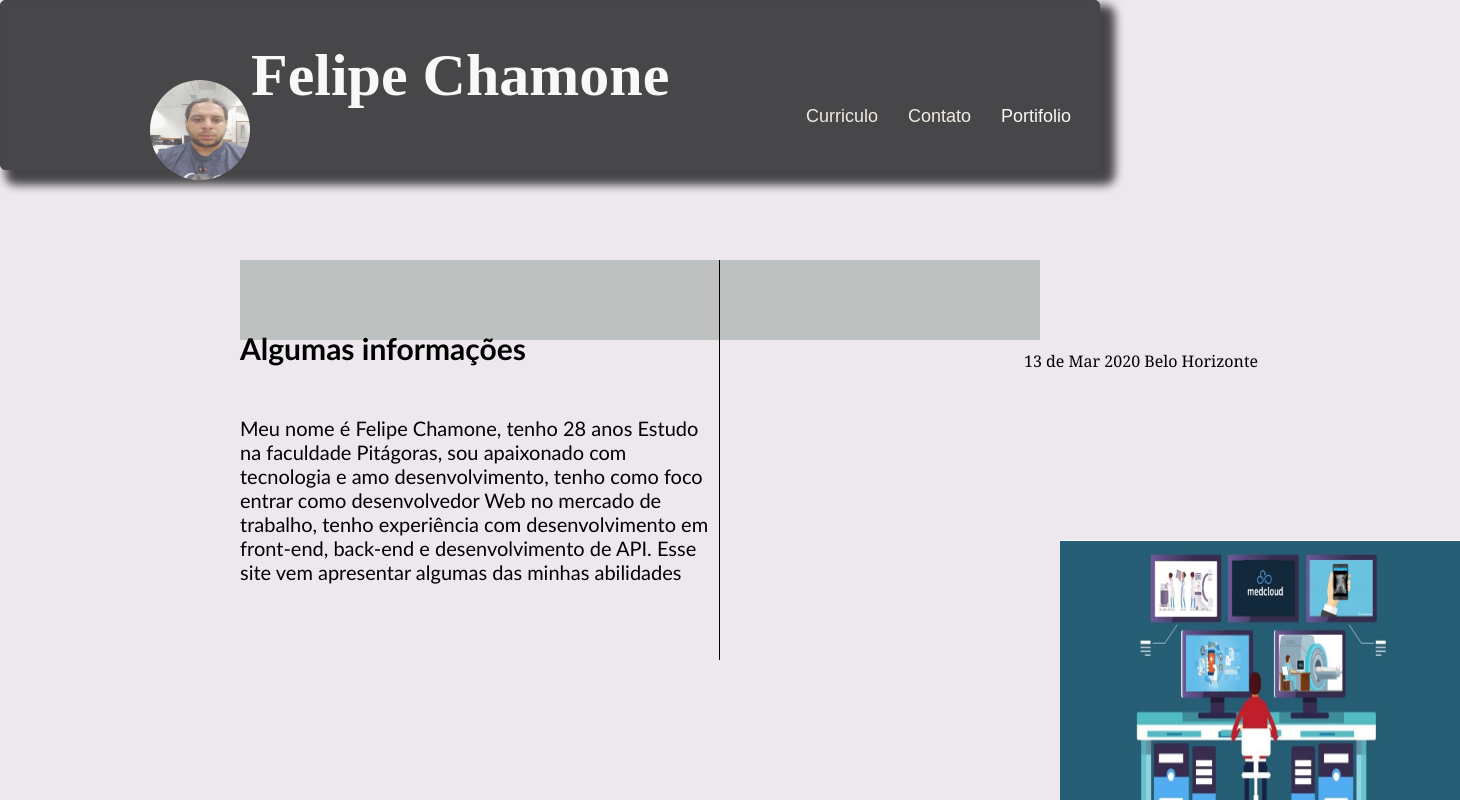
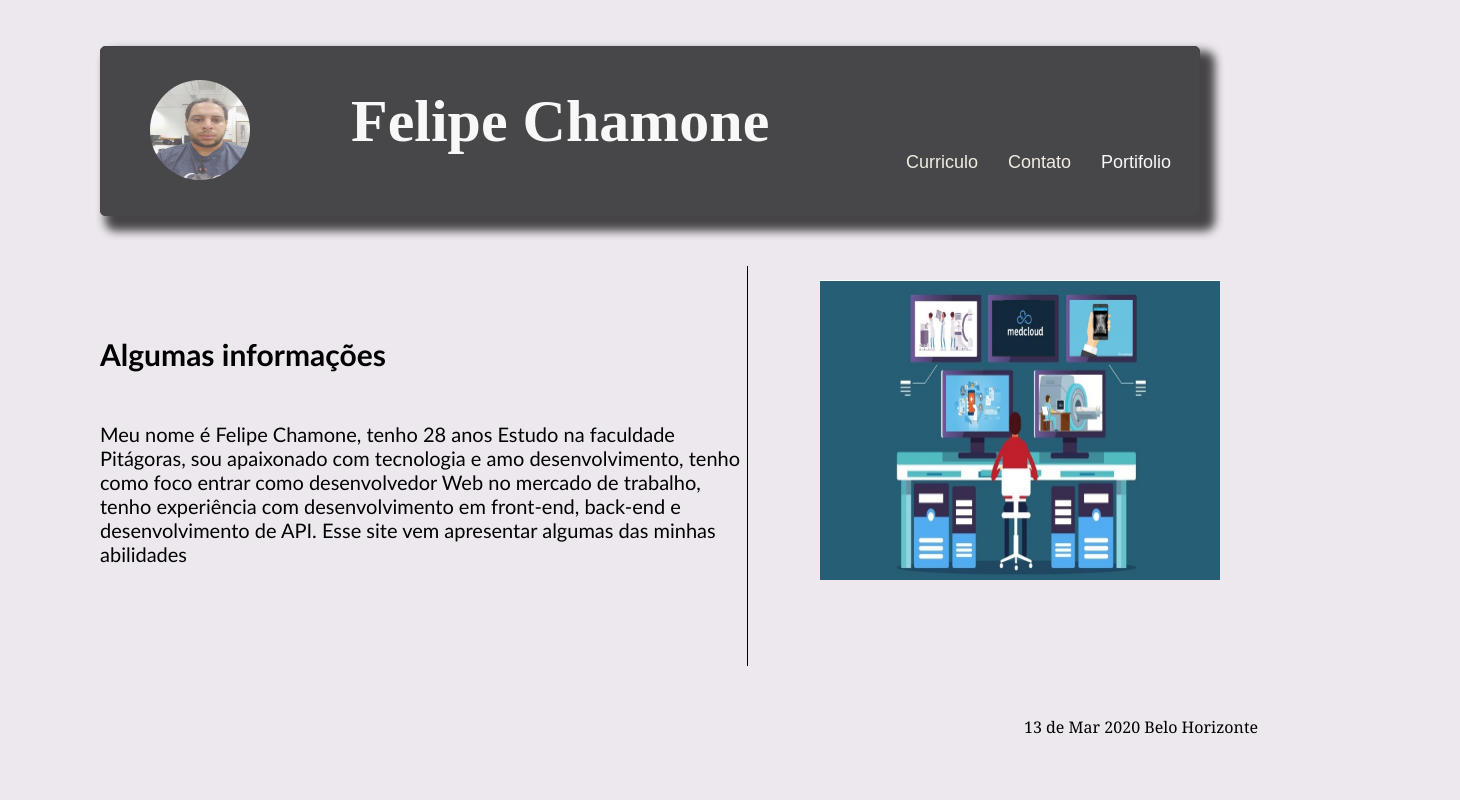
Before and after one commit to chamone8/Curriculo, a React (Create React App) app: page / in a window 1280 px wide. Shown: the top 800 px of the page, 1460 px wide, since content can reach past the window. Built offline with nearby package versions, Linux system fonts and the light colour scheme.

Commit message:
Projeto finalizado

```diff
--- a/src/Paginas/Contato/index.js
+++ b/src/Paginas/Contato/index.js
@@ -1,6 +1,6 @@
 import React from 'react';
 import manutencao from '../../temp/manutencao4.jpg';
-import './styleContato.css';
+// import './styleContato.css';
 
 function Contato() {
     return (
--- a/src/Paginas/principal/style.css
+++ b/src/Paginas/principal/style.css
@@ -107,16 +107,14 @@
         font-family: Times New Roman;
     }
     .container{
-        width:100%;
+        width:60%;
         height: 400px;
+        border-right: solid 1px;
 
     }
 
     .minhasInformacoes{
-        width: 60%;
-        border-right: solid 1px;
-        height: 400px;
-
+        width: 100%;
 
     }
     .minhasInformacoes p {
```
